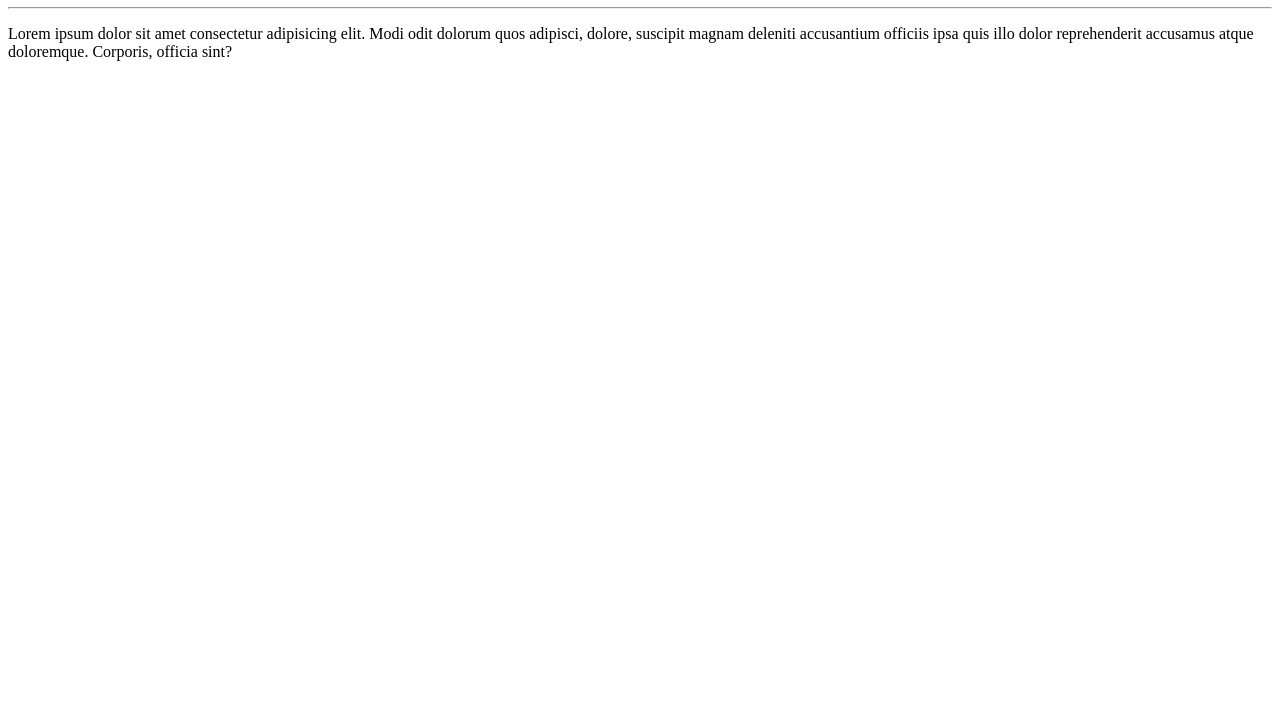
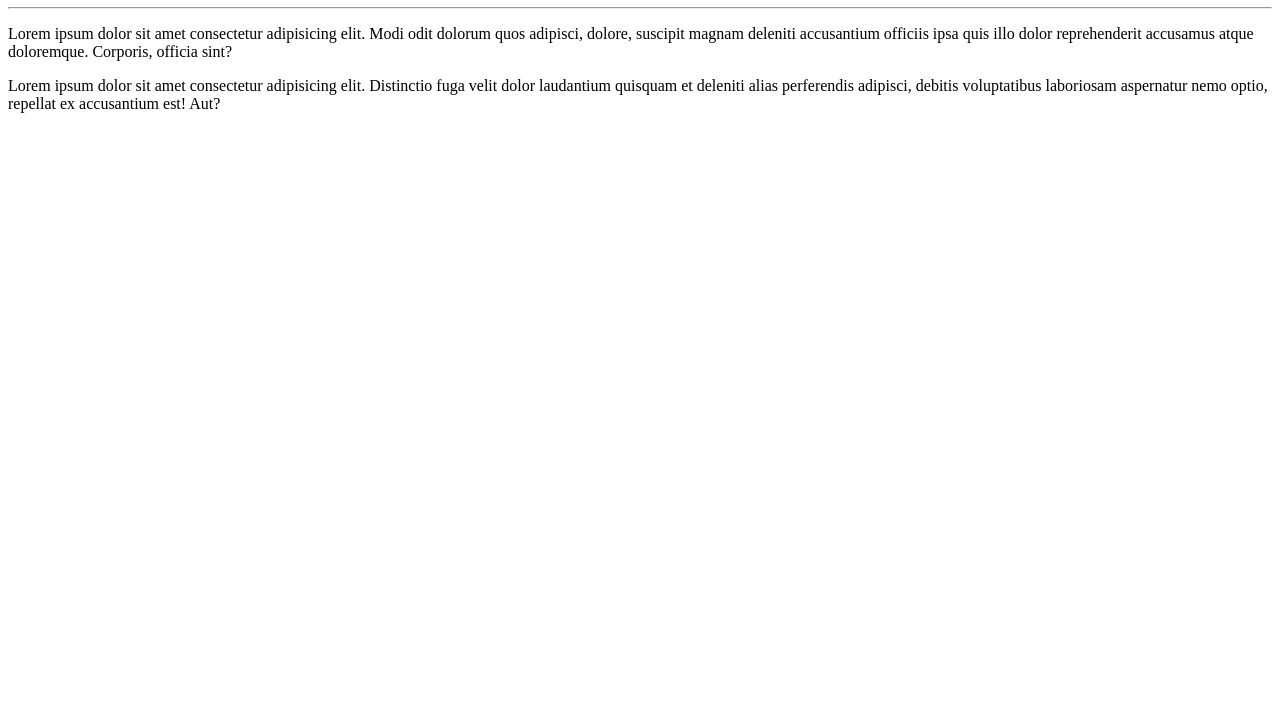
Before and after one commit to rafampcosta/Ola-Mundo, a plain HTML site: page site-exemplo/index.html in a window 1280 px wide. Shown: the part 73-800 px from the top of the page. Drawn offline with Linux system fonts and the light colour scheme.

Commit message:
adicionei um parágrafo

```diff
--- a/site-exemplo/index.html
+++ b/site-exemplo/index.html
@@ -9,5 +9,6 @@
     <h1>Olá, Mundo!</h1>
     <hr>
     <p>Lorem ipsum dolor sit amet consectetur adipisicing elit. Modi odit dolorum quos adipisci, dolore, suscipit magnam deleniti accusantium officiis ipsa quis illo dolor reprehenderit accusamus atque doloremque. Corporis, officia sint?</p>
+    <p>Lorem ipsum dolor sit amet consectetur adipisicing elit. Distinctio fuga velit dolor laudantium quisquam et deleniti alias perferendis adipisci, debitis voluptatibus laboriosam aspernatur nemo optio, repellat ex accusantium est! Aut?</p>
 </body>
 </html>
```
